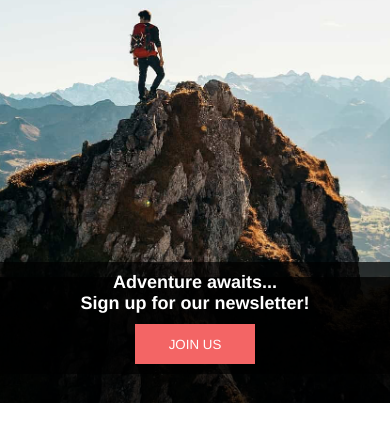
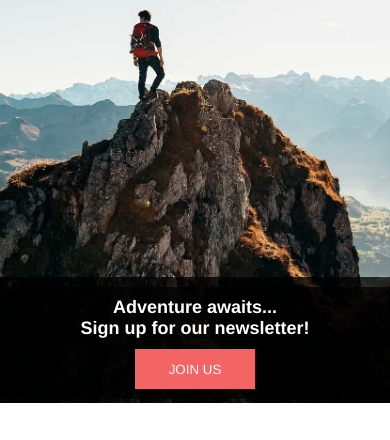
Before and after one commit to krdowns/collabathon, a website: page index.html in a window 390 px wide. Shown: the part 197-637 px from the top of the page. Drawn offline with nearby package versions, Linux system fonts and the light colour scheme.

Commit message:
updating styling for splash

```diff
--- a/styles/queries.css
+++ b/styles/queries.css
@@ -160,9 +160,7 @@
     /* SPLASH */
     .splash-container {
         top: 0;
-        /* margin-left: -20px; */
         width: 100%;
-        /* border: 2px solid blue; */
     }
 
     .splash {
@@ -179,8 +177,7 @@
         justify-content: center;
         padding-top: 10px;
         padding-bottom: 10px;
-        /* border: 2px solid blue; */
-        margin-top: 280px;
+        margin-top: 305px;
         background-color: rgba(0, 0, 0, 0.7);
     }
 
```
